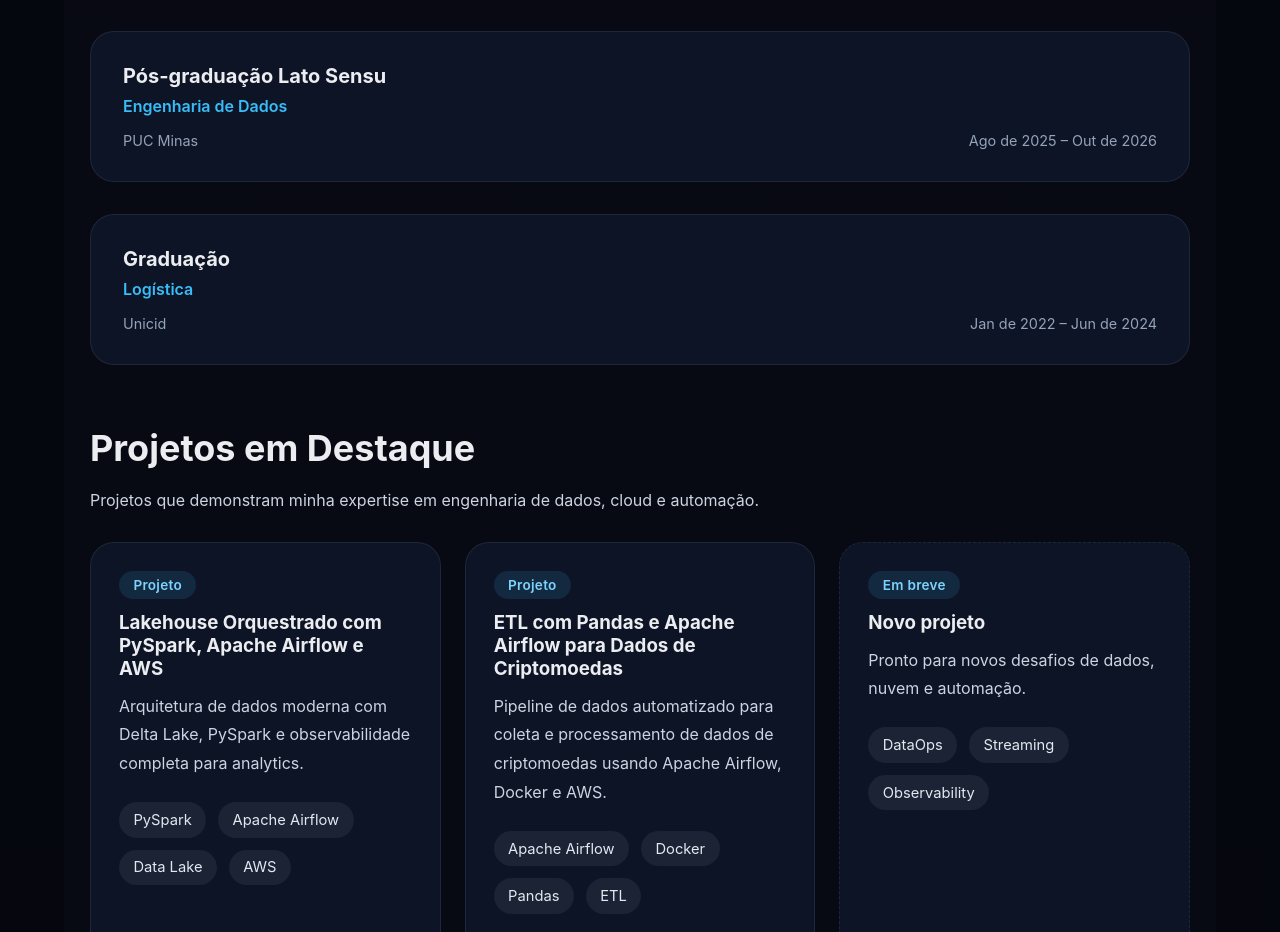
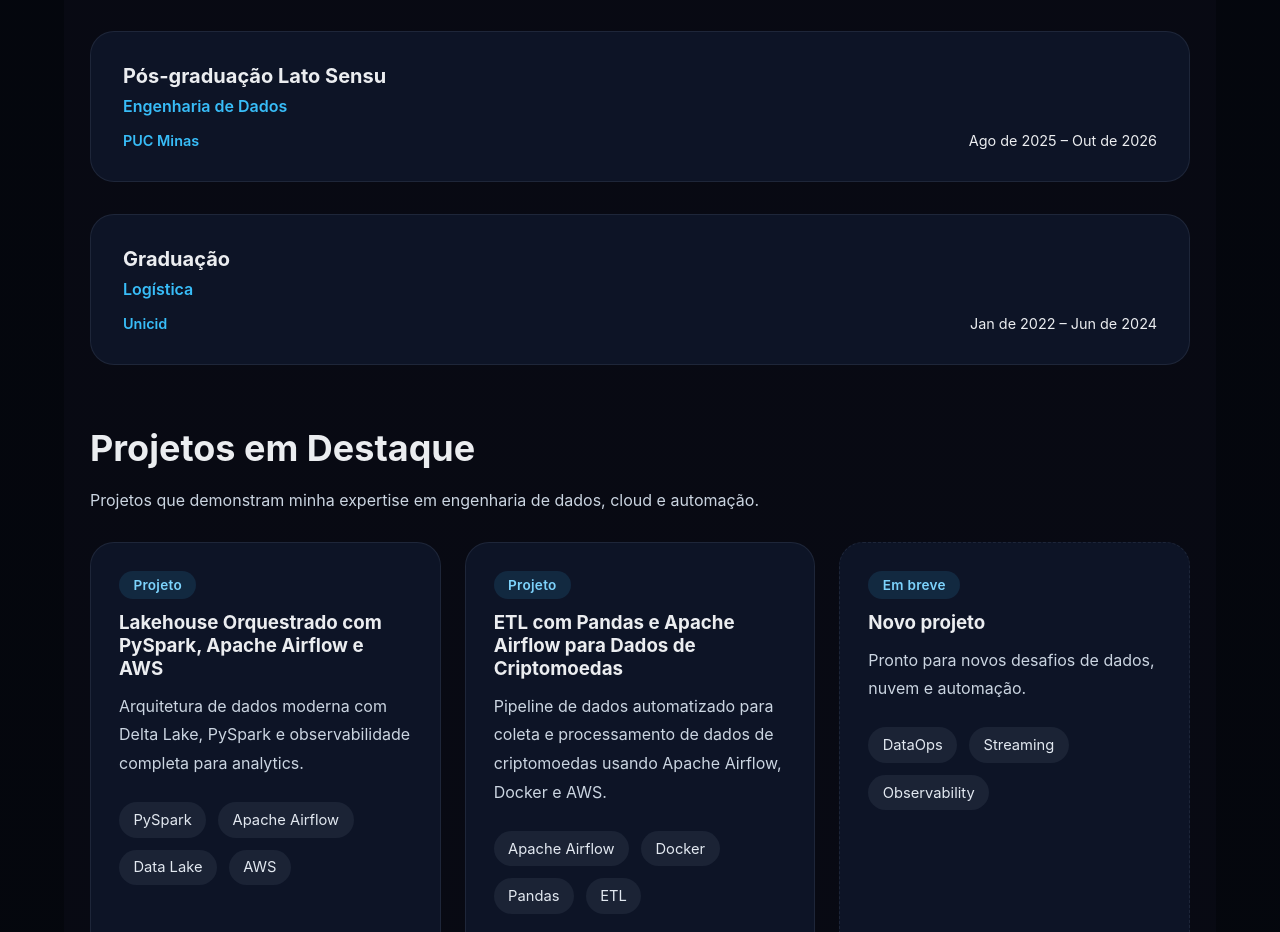
Before and after one commit to joaobarreto27/portifolio_jvbarreto, a React (Vite) app: page / in a window 1280 px wide. Shown: the part 2044-2976 px from the top of the page. Built offline with nearby package versions, Linux system fonts and the light colour scheme.

Commit message:
feat(css): adiciona estilização no nome da instituição

```diff
--- a/src/styles.css
+++ b/src/styles.css
@@ -545,12 +545,17 @@ a {
   font-weight: 600;
 }
 
+.institution {
+  color: #38bdf8;
+  font-weight: 600;
+}
+
 .education-meta {
   display: flex;
   justify-content: space-between;
   align-items: center;
-  color: #94a3b8;
   font-size: 0.9rem;
+  margin-top: 0.5rem;
 }
 
 .certifications-grid {
```
